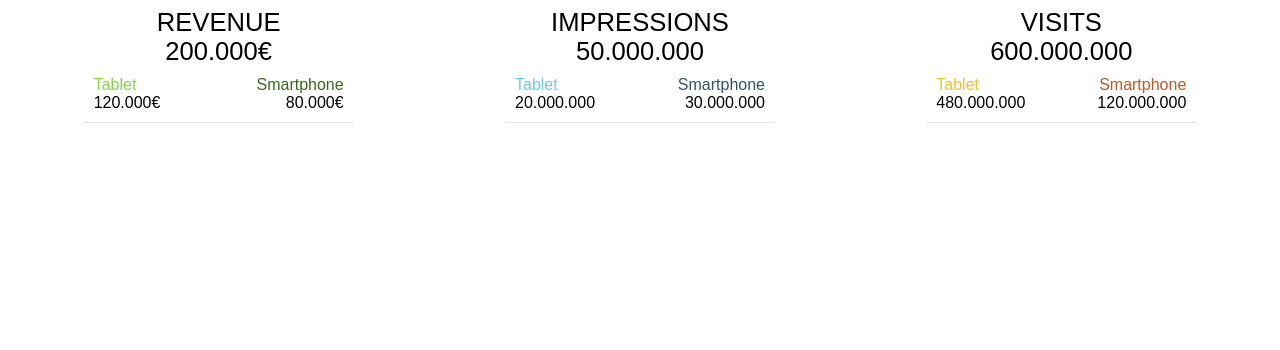
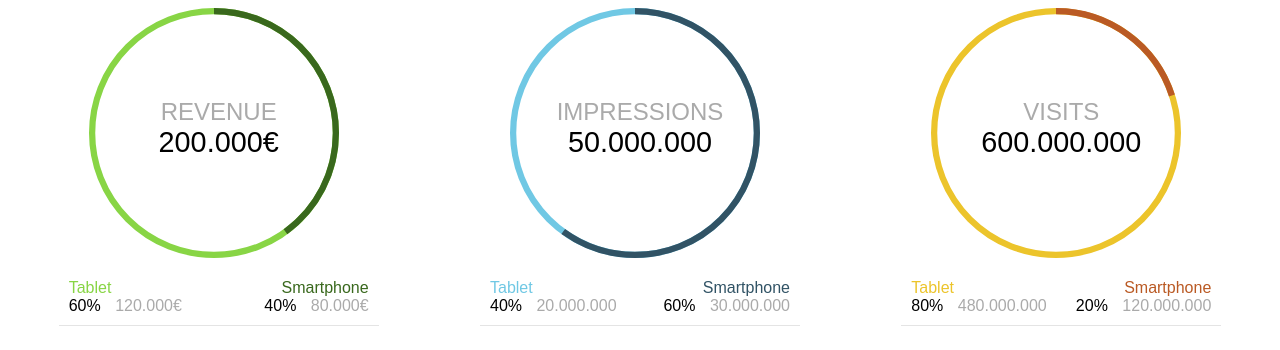
Before and after one commit to AdrienRedon/marfeel, a website with bundled scripts: page public/index.html in a window 1280 px wide. Built offline with nearby package versions, Linux system fonts and the light colour scheme.

Commit message:
ADD: percents and circle

```diff
--- a/public/assets/css/app.css
+++ b/public/assets/css/app.css
@@ -1,5 +1,13 @@
 html {
   font-family: sans-serif;
+}
+
+html, body {
+  box-sizing: border-box;
+}
+
+*, *:after, *:before {
+  box-sizing: inherit;
 }
 
 p {
@@ -11,29 +19,56 @@ p {
   justify-content: space-around;
 }
 
-.chart-title, .chart-total {
-  text-align: center;
-  font-size: 1.6rem;
+.chart--circle {
+  position: absolute;
+  height: 250px;
+  width: 250px;
 }
 
-.chart-title {
+.chart--circle {
+  margin: 0 30px;
+}
+
+.chart--circle__meter, .chart--circle__value {
+  transform: rotate(-90deg);
+}
+
+.chart--title, .chart--total {
+  text-align: center;
+}
+
+.chart--title {
+  padding-top: 90px;;
   text-transform: uppercase;
   font-weight: 300;
+  font-size: 1.5rem;
+  color: #AAA;
+}
+
+.chart--total {
+  padding-bottom: 110px;
+  font-size: 1.8rem;
 }
 
 .details {
   display: flex;
   justify-content: space-between;
-  min-width: 250px;
+  min-width: 320px;
   padding: 10px;
 
   border-bottom: 1px solid #E4E4E4;
 }
 
-.details .tablet {
+.details--tablet {
   text-align: left;
 }
 
-.details .smartphone {
+.details--smartphone {
   text-align: right;
 }
+
+.details--value {
+  display: inline-block;
+  padding-left: 10px;
+  color: #AAA;
+}
--- a/public/assets/js/components/chart.js
+++ b/public/assets/js/components/chart.js
@@ -2,34 +2,58 @@ import { number } from '../utils/decorators.js';
 
 export default class extends HTMLElement {
 
-  get dataType () {
+  get dataType() {
     if (!this.hasAttribute('data-type')) {
       throw new Error('You must define a type for the chart');
     }
     return this.attributes.getNamedItem('data-type').value;
   }
 
-  get dataSuffix () {
+  get dataSuffix() {
     return this.hasAttribute('data-suffix')
       ? this.attributes.getNamedItem('data-suffix').value
       : '';
   }
 
+  getProgressCircle(value) {
+    const radius = 195;
+    const circumference = 2 * Math.PI * radius;
+    const progress = value / 100;
+    const dashoffset = circumference * (1 - progress);
+     return {
+      dashoffset,
+      circumference,
+    };
+  }
+
   connectedCallback() {
     this.initData().then((data) => {
+      const total = data.tablet.value + data.smartphone.value;
+      const tabletPercent = total > 0
+        ? (data.tablet.value / total * 100)
+        : 0;
+      const smartphonePercent = total > 0
+        ? (data.smartphone.value / total * 100)
+        : 0;
       this.innerHTML = `
         <div class="chart">
-          <p class="chart-title">${this.dataType}</p>
-          <p class="chart-total">${number(data.tablet.value + data.smartphone.value) + this.dataSuffix}</p>
+          <div class="chart--circle">
+            <svg class="chart--circle__graph" viewBox="0 0 400 400">
+              <circle class="chart--circle__meter" cx="-200" cy="200" r="195" stroke-width="10" fill="none" style="stroke: ${data.tablet.color}" />
+              <circle class="chart--circle__value" cx="-200" cy="200" r="195" stroke-width="10" fill="none" style="stroke: ${data.smartphone.color}; stroke-dashoffset: ${this.getProgressCircle(smartphonePercent).dashoffset}; stroke-dasharray: ${this.getProgressCircle(smartphonePercent).circumference}" />
+            </svg>
+          </div>
+          <p class="chart--title">${this.dataType}</p>
+          <p class="chart--total">${number(total) + this.dataSuffix}</p>
         </div>
         <div class="details">
-          <div class="tablet">
+          <div class="details--tablet">
             <p style="color: ${data.tablet.color}">Tablet</p>
-            <p>${number(data.tablet.value) + this.dataSuffix}</p>
+            <p>${tabletPercent.toFixed(0)}% <span class="details--value">${number(data.tablet.value) + this.dataSuffix}</span></p>
           </div>
-          <div class="smartphone">
+          <div class="details--smartphone">
             <p style="color: ${data.smartphone.color}">Smartphone</p>
-            <p>${number(data.smartphone.value) + this.dataSuffix}</p>
+            <p>${smartphonePercent.toFixed(0)}% <span class="details--value">${number(data.smartphone.value) + this.dataSuffix}</span></p>
           </div>
         </div>
       `;
```
